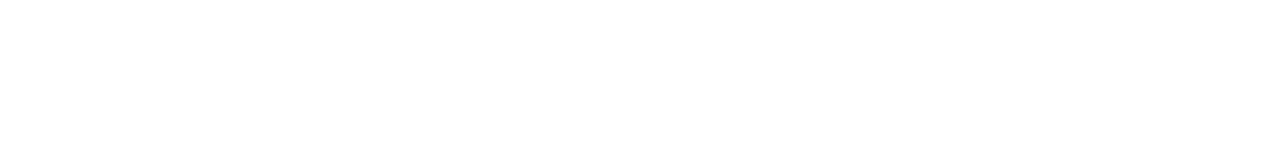
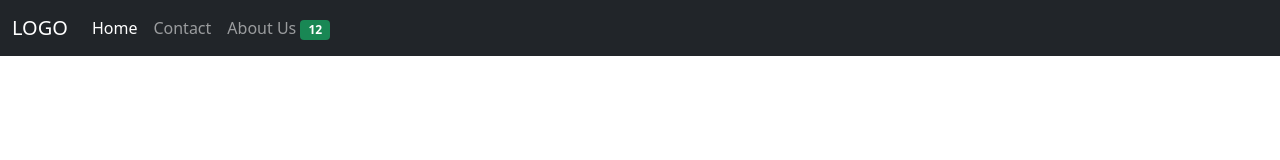
Before and after one commit to jinniaflyer450/Jins-Unit-13.2-Exercises, a plain HTML site: page index2.html in a window 1280 px wide. Drawn offline with nearby package versions, Linux system fonts and the light colour scheme.

Commit message:
almost finished navbar

```diff
--- a/index2.html
+++ b/index2.html
@@ -8,6 +8,28 @@
     <link href="https://cdn.jsdelivr.net/npm/bootstrap@5.0.0-beta3/dist/css/bootstrap.min.css" rel="stylesheet" integrity="sha384-eOJMYsd53ii+scO/bJGFsiCZc+5NDVN2yr8+0RDqr0Ql0h+rP48ckxlpbzKgwra6" crossorigin="anonymous">
 </head>
 <body>
+
+    <nav class = "navbar navbar-expand-lg navbar-dark bg-dark">
+        <div class = "container-fluid">
+            <a class = "navbar-brand text-left" href = '#'>LOGO</a>
+            <button class="navbar-toggler" type="button" data-bs-toggle="collapse" data-bs-target="#navbarNav" aria-controls="navbarNav" aria-expanded="false" aria-label="Toggle navigation">
+                <span class="navbar-toggler-icon"></span>
+              </button>
+              <div class="collapse navbar-collapse" id="navbarNav">
+                <ul class="navbar-nav">
+                  <li class="nav-item">
+                    <a class="nav-link active" aria-current="page" href="#">Home</a>
+                  </li>
+                  <li class="nav-item">
+                    <a class="nav-link" href="#">Contact</a>
+                  </li>
+                  <li class="nav-item">
+                    <a class="nav-link" href="#">About Us <span class = "badge bg-success px-2 py-1">12</span></a>
+                  </li>
+                </ul>
+              </div>
+        </div>
+    </nav>
     <script src="https://cdn.jsdelivr.net/npm/bootstrap@5.0.0-beta3/dist/js/bootstrap.bundle.min.js" integrity="sha384-JEW9xMcG8R+pH31jmWH6WWP0WintQrMb4s7ZOdauHnUtxwoG2vI5DkLtS3qm9Ekf" crossorigin="anonymous"></script>
 </body>
 </html>
```
